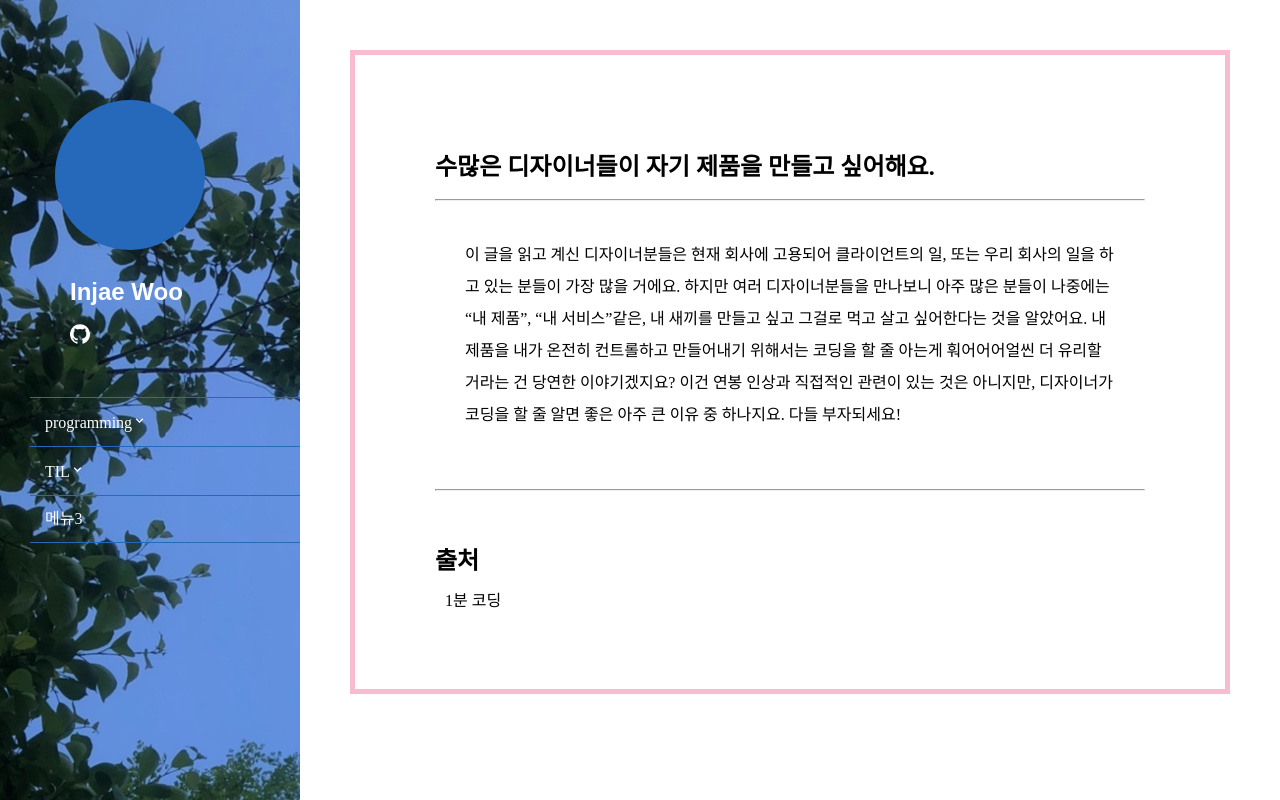
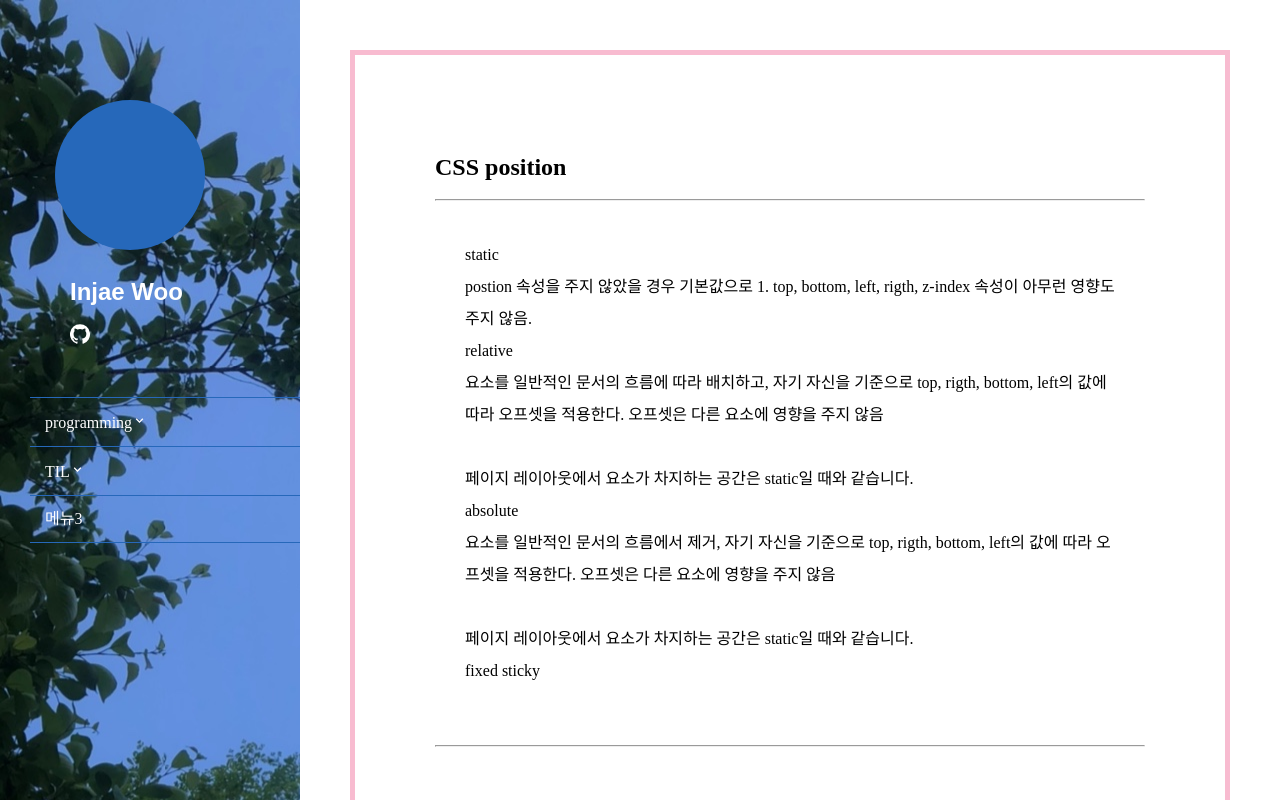
Before and after one commit to wooinjae2/wooinjae2.github.io, a Next.js app: page /programming/1 in a window 1280 px wide. Shown: the top 800 px of the page. Built offline with nearby package versions, Linux system fonts and the light colour scheme.

Commit message:
eslint 설정변경

```diff
--- a/pages/programming/1.js
+++ b/pages/programming/1.js
@@ -1,20 +1,39 @@
-import Post from "../../components/post";
+import Post from "../../components/Post";
 
 export default function a(props) {
   console.log(props);
   return (
     <Post
-      title="수많은 디자이너들이 자기 제품을 만들고 싶어해요."
-      refList={["1분 코딩"]}
+      title="CSS position"
+      refList={["제로초 블로그"]}
     >
-      이 글을 읽고 계신 디자이너분들은 현재 회사에 고용되어 클라이언트의 일,
-      또는 우리 회사의 일을 하고 있는 분들이 가장 많을 거에요. 하지만 여러
-      디자이너분들을 만나보니 아주 많은 분들이 나중에는 “내 제품”, “내
-      서비스”같은, 내 새끼를 만들고 싶고 그걸로 먹고 살고 싶어한다는 것을
-      알았어요. 내 제품을 내가 온전히 컨트롤하고 만들어내기 위해서는 코딩을 할
-      줄 아는게 훠어어어얼씬 더 유리할 거라는 건 당연한 이야기겠지요? 이건 연봉
-      인상과 직접적인 관련이 있는 것은 아니지만, 디자이너가 코딩을 할 줄 알면
-      좋은 아주 큰 이유 중 하나지요. 다들 부자되세요!
+      <h3>static</h3>
+      <p>
+      postion 속성을 주지 않았을 경우 <b>기본값</b>으로
+      1. top, bottom, left, rigth, z-index 속성이 아무런 영향도 주지 않음.
+      </p>
+      <h3>relative</h3>
+      <p>
+      요소를 일반적인 문서의 흐름에 따라 배치하고, 자기 자신을 기준으로 top, rigth, bottom, left의
+      값에 따라 오프셋을 적용한다. 오프셋은 다른 요소에 영향을 주지 않음
+      <br/>
+      <br/>
+      페이지 레이아웃에서 요소가 차지하는 공간은 static일 때와 같습니다.
+      </p>
+
+      <h3>absolute</h3>
+      <p>
+      요소를 일반적인 문서의 흐름에서 제거, 자기 자신을 기준으로 top, rigth, bottom, left의
+      값에 따라 오프셋을 적용한다. 오프셋은 다른 요소에 영향을 주지 않음
+      <br/>
+      <br/>
+      페이지 레이아웃에서 요소가 차지하는 공간은 static일 때와 같습니다.
+      </p>
+
+
+      fixed
+      sticky
+
     </Post>
   );
 }
--- a/pages/programming/2.tsx
+++ b/pages/programming/2.tsx
@@ -1,5 +1,5 @@
 import Post from '../../components/post';
-import { GetStaticProps, NextPage } from 'next'
+import { GetStaticProps, NextPage } from 'next';
 
 interface Props {
   launch: {
@@ -11,8 +11,8 @@ interface Props {
 }
 const IndexPage: NextPage<Props> = ({ launch }) => {
 
-  if (typeof window !== "undefined") {
-    let preloadedState = window.__NEXT_DATA__.props;
+  if (typeof window !== 'undefined') {
+ let preloadedState = window.__NEXT_DATA__.props;
     console.log('preloadedState11', preloadedState);
   }
 
```
Also changed, not shown: eslintrc.js (deleted, +0 -52 lines), package.json (+16 -7 lines), pages/index.js (+15 -20 lines), .eslintrc.json (added), .prettierrc.json (added), 1 other file (tests, documents, lock files or other folders).
